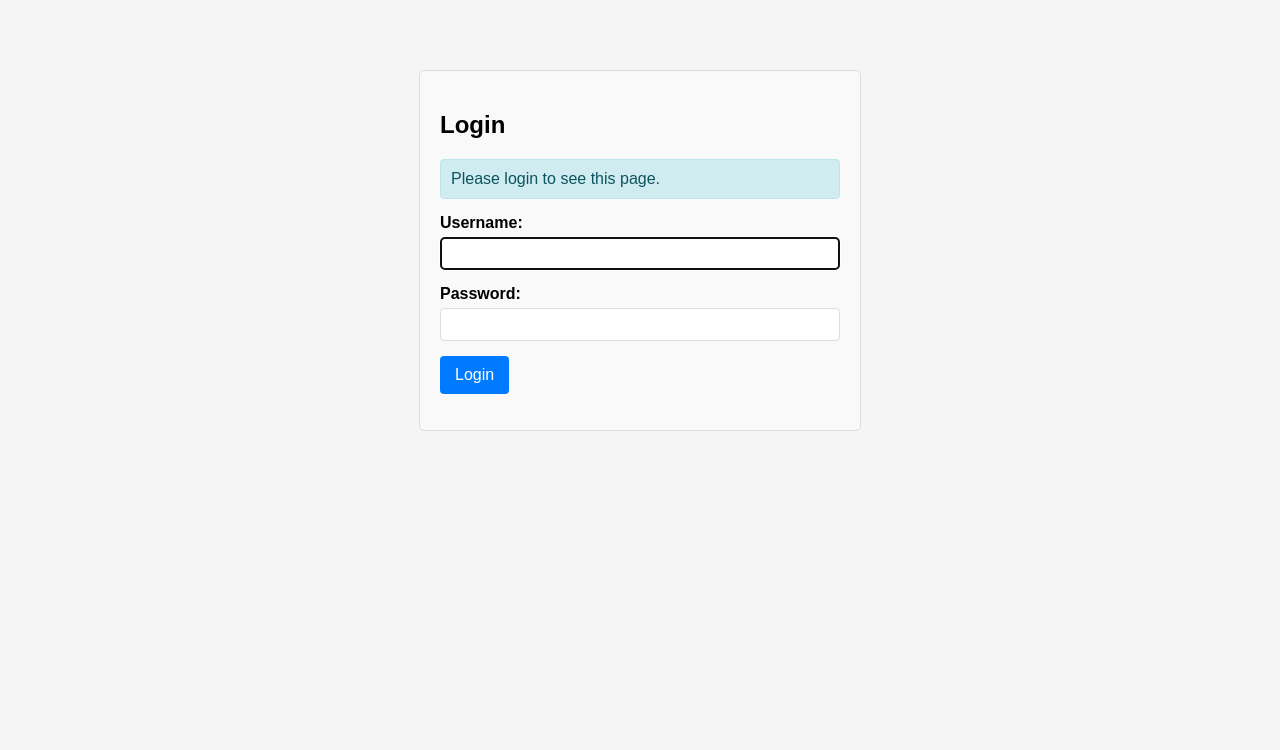
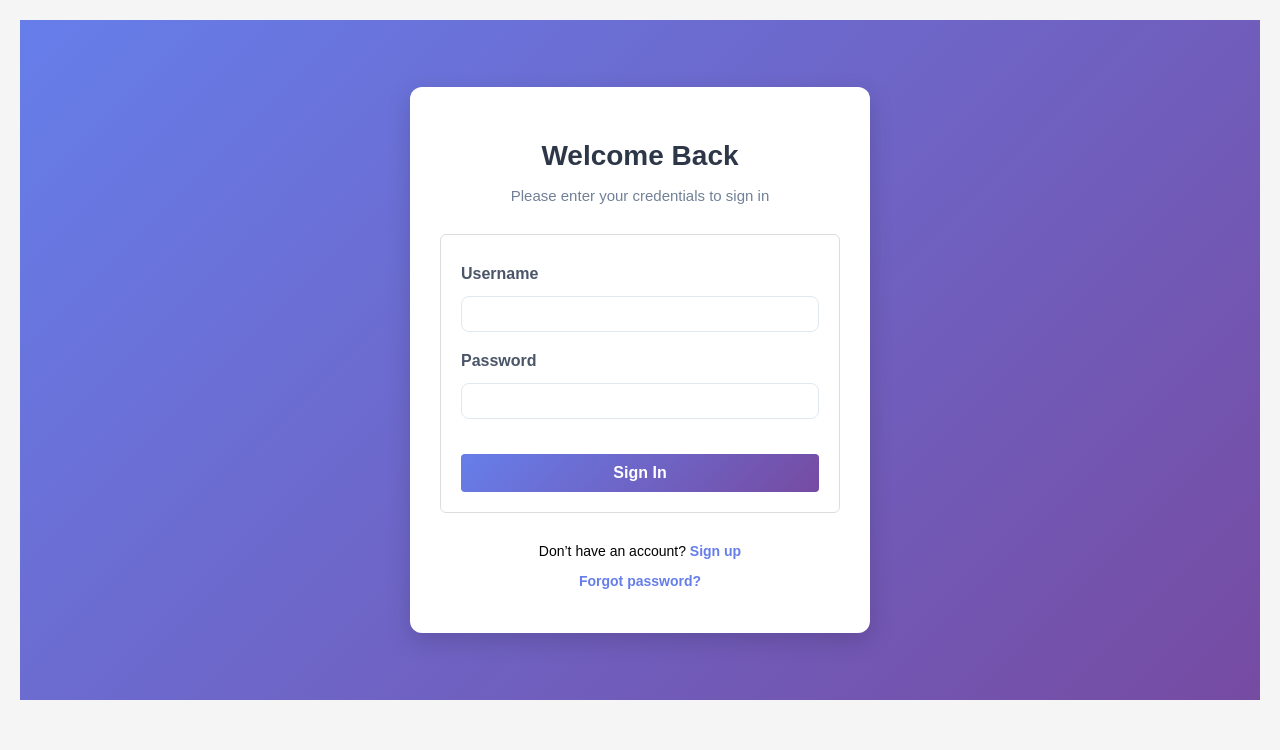
Before and after one commit to obaidullah72/chatapp-django-task, a Django app: page /login/?next=/chat/chat-list-page/ in a window 1280 px wide. Shown: the part 50-800 px from the top of the page. Run offline with Django 5.2, Linux system fonts and the light colour scheme.

Commit message:
fix login &logout issue

```diff
--- a/chatapp/settings.py
+++ b/chatapp/settings.py
@@ -91,6 +91,10 @@ LOGIN_URL = '/login/'
 LOGOUT_REDIRECT_URL = "home"
 LOGOUT_URL = "logout/"
 
+CSRF_TRUSTED_ORIGINS = [
+    "http://127.0.0.1:8000",
+    "http://localhost:8000",
+]
 
 
 # Database
--- a/chatapp/urls.py
+++ b/chatapp/urls.py
@@ -1,8 +1,7 @@
-# chatapp/urls.py
 from django.contrib import admin
 from django.urls import path, include
-from django.contrib.auth import views as auth_views
 from .views import home
+from users.views import CustomLoginView, CustomLogoutView
 
 urlpatterns = [
     path("", home, name="home"),
@@ -10,7 +9,7 @@ urlpatterns = [
     path("users/", include("users.urls")),
     path("chat/", include("chat.urls")),
 
-    # Update authentication URLs with correct template paths
-    path("login/", auth_views.LoginView.as_view(template_name="login.html"), name="login"),
-    path("logout/", auth_views.LogoutView.as_view(template_name="logout.html"), name="logout"),
+    # Custom Auth
+    path("login/", CustomLoginView.as_view(), name="login"),
+    path("logout/", CustomLogoutView.as_view(), name="logout"),
 ]
--- a/chatapp/views.py
+++ b/chatapp/views.py
@@ -1,6 +1,7 @@
+# chatapp/views.py
 from django.shortcuts import render
 from chat.models import Chat
 
 def home(request):
-    chats = Chat.objects.all()  # or filter by user if you want
+    chats = Chat.objects.all()  # or filter by request.user
     return render(request, "home.html", {"chats": chats})
--- a/templates/base.html
+++ b/templates/base.html
@@ -27,6 +27,50 @@
         .container {
             padding: 20px;
         }
+        .logout-btn {
+            background: none;
+            border: none;
+            color: white;
+            cursor: pointer;
+            font: inherit;
+        }
+        .logout-btn:hover {
+            text-decoration: underline;
+        }
+        .login-form {
+            max-width: 400px;
+            margin: 30px auto;
+            padding: 20px;
+            border: 1px solid #ddd;
+            border-radius: 6px;
+            background: #fff;
+        }
+        .login-form h2 {
+            margin-bottom: 15px;
+        }
+        .login-form label {
+            display: block;
+            margin-top: 10px;
+        }
+        .login-form input {
+            width: 100%;
+            padding: 8px;
+            margin-top: 5px;
+            box-sizing: border-box;
+        }
+        .login-form button {
+            margin-top: 15px;
+            padding: 10px;
+            width: 100%;
+            background-color: #343a40;
+            color: white;
+            border: none;
+            border-radius: 4px;
+            cursor: pointer;
+        }
+        .login-form button:hover {
+            background-color: #23272b;
+        }
     </style>
 </head>
 <body>
@@ -43,15 +87,37 @@
             <a href="{% url 'chat-list-page' %}">Chat</a>
         {% endif %}
 
-        <a href="{% url 'logout' %}">Logout ({{ user.username }})</a>
+        <!-- Logout form -->
+        <form action="{% url 'logout' %}" method="post" style="display:inline;">
+            {% csrf_token %}
+            <button type="submit" class="logout-btn">
+                Logout ({{ user.username }})
+            </button>
+        </form>
     {% else %}
         <a href="{% url 'login' %}">Login</a>
     {% endif %}
 </nav>
 
-    <div class="container">
-        {% block content %}
-        {% endblock %}
-    </div>
+<div class="container">
+    {% block content %}
+        {% if not user.is_authenticated %}
+            <div class="login-form">
+                <h2>Login</h2>
+                {% if error %}
+                    <p style="color:red;">{{ error }}</p>
+                {% endif %}
+                <form method="post" action="{% url 'login' %}">
+                    {% csrf_token %}
+                    <label>Username</label>
+                    <input type="text" name="username" required>
+                    <label>Password</label>
+                    <input type="password" name="password" required>
+                    <button type="submit">Login</button>
+                </form>
+            </div>
+        {% endif %}
+    {% endblock %}
+</div>
 </body>
 </html>
--- a/templates/login.html
+++ b/templates/login.html
@@ -1,122 +1,163 @@
 {% extends "base.html" %}
+{% block title %}Login{% endblock %}
 {% block content %}
-<div class="login-container">
-    <h2>Login</h2>
+<div class="login-wrapper">
+    <div class="login-card">
+        <h2 class="login-title">Welcome Back</h2>
+        <p class="login-subtitle">Please enter your credentials to sign in</p>
 
         {% if form.errors %}
         <div class="alert alert-error">
-        Your username and password didn't match. Please try again.
+            <strong>Login failed:</strong> Username and password didn’t match.
         </div>
         {% endif %}
 
         {% if next %}
             {% if user.is_authenticated %}
             <div class="alert alert-info">
-            Your account doesn't have access to this page. To proceed,
-            please login with an account that has access.
+                Your account doesn’t have access to this page.
             </div>
             {% else %}
             <div class="alert alert-info">
-            Please login to see this page.
+                Please login to continue.
             </div>
             {% endif %}
         {% endif %}
 
-    <form method="post" action="{% url 'login' %}">
+        <form method="post" action="{% url 'login' %}" class="login-form">
             {% csrf_token %}
 
             <div class="form-group">
-            <label for="id_username">Username:</label>
-            {{ form.username }}
+                <label for="id_username">Username</label>
+                <input type="text" name="username" id="id_username" class="form-input" required>
             </div>
 
             <div class="form-group">
-            <label for="id_password">Password:</label>
-            {{ form.password }}
+                <label for="id_password">Password</label>
+                <input type="password" name="password" id="id_password" class="form-input" required>
             </div>
 
-        <button type="submit" class="btn btn-primary">Login</button>
+            <button type="submit" class="btn btn-primary">Sign In</button>
             <input type="hidden" name="next" value="{{ next }}">
         </form>
 
-    <p class="login-links">
-    </p>
+        <div class="login-footer">
+            <p>Don’t have an account? <a href="#">Sign up</a></p>
+            <p><a href="#">Forgot password?</a></p>
+        </div>
+    </div>
 </div>
 
 <style>
-.login-container {
+.login-wrapper {
+    min-height: 80vh;
+    display: flex;
+    align-items: center;
+    justify-content: center;
+    background: linear-gradient(135deg, #667eea, #764ba2);
+    padding: 20px;
+}
+
+.login-card {
+    background: #fff;
+    border-radius: 12px;
+    box-shadow: 0 8px 25px rgba(0,0,0,0.15);
+    padding: 30px;
+    width: 100%;
     max-width: 400px;
-    margin: 50px auto;
-    padding: 20px;
-    border: 1px solid #ddd;
-    border-radius: 5px;
-    background-color: #f9f9f9;
+    text-align: center;
+}
+
+.login-title {
+    margin-bottom: 10px;
+    font-size: 28px;
+    font-weight: 700;
+    color: #2d3748;
+}
+
+.login-subtitle {
+    margin-bottom: 25px;
+    font-size: 15px;
+    color: #718096;
 }
 
 .form-group {
-    margin-bottom: 15px;
+    text-align: left;
+    margin-bottom: 20px;
 }
 
 .form-group label {
+    font-weight: 600;
+    color: #4a5568;
+    margin-bottom: 8px;
     display: block;
-    margin-bottom: 5px;
-    font-weight: bold;
 }
 
-.form-group input {
+.form-input {
     width: 100%;
-    padding: 8px;
-    border: 1px solid #ddd;
-    border-radius: 4px;
-    box-sizing: border-box;
+    padding: 12px;
+    border: 1px solid #e2e8f0;
+    border-radius: 8px;
+    font-size: 16px;
+    transition: border-color 0.3s ease, box-shadow 0.3s ease;
 }
 
-.btn {
-    padding: 10px 15px;
-    border: none;
-    border-radius: 4px;
-    cursor: pointer;
-    font-size: 16px;
+.form-input:focus {
+    outline: none;
+    border-color: #667eea;
+    box-shadow: 0 0 0 3px rgba(102,126,234,0.3);
 }
 
 .btn-primary {
-    background-color: #007bff;
-    color: white;
+    width: 100%;
+    padding: 12px;
+    background: linear-gradient(135deg, #667eea, #764ba2);
+    color: #fff;
+    font-size: 16px;
+    font-weight: 600;
+    border: none;
+    border-radius: 8px;
+    cursor: pointer;
+    transition: transform 0.2s ease, box-shadow 0.2s ease;
 }
 
 .btn-primary:hover {
-    background-color: #0056b3;
+    transform: translateY(-2px);
+    box-shadow: 0 6px 15px rgba(102,126,234,0.4);
 }
 
 .alert {
-    padding: 10px;
-    margin-bottom: 15px;
-    border-radius: 4px;
+    padding: 12px;
+    border-radius: 8px;
+    margin-bottom: 20px;
+    font-size: 14px;
+    text-align: left;
 }
 
 .alert-error {
-    background-color: #f8d7da;
-    color: #721c24;
+    background: #fed7d7;
+    color: #c53030;
     border: 1px solid #f5c6cb;
 }
 
 .alert-info {
-    background-color: #d1ecf1;
-    color: #0c5460;
-    border: 1px solid #bee5eb;
+    background: #bee3f8;
+    color: #2c5282;
+    border: 1px solid #90cdf4;
 }
 
-.login-links {
-    margin-top: 15px;
-    text-align: center;
+.login-footer {
+    margin-top: 20px;
+    font-size: 14px;
 }
 
-.login-links a {
-    color: #007bff;
+.login-footer a {
+    color: #667eea;
+    font-weight: 600;
     text-decoration: none;
 }
 
-.login-links a:hover {
+.login-footer a:hover {
     text-decoration: underline;
 }
 </style>
--- a/users/urls.py
+++ b/users/urls.py
@@ -1,13 +1,8 @@
+# users/urls.py
 from django.urls import path
-from rest_framework_simplejwt.views import TokenObtainPairView, TokenRefreshView
-from .views import ProfileView, profile_page
+from . import views
 
 urlpatterns = [
-    # APIs
-    path("token/", TokenObtainPairView.as_view(), name="token_obtain_pair"),
-    path("token/refresh/", TokenRefreshView.as_view(), name="token_refresh"),
-    path("profile/", ProfileView.as_view(), name="profile"),
-
-    # Frontend page
-    path("profile-page/", profile_page, name="profile-page"),
+    path("profile/", views.profile_page, name="profile"),
+    # add more (signup, settings, etc.) later
 ]
--- a/users/views.py
+++ b/users/views.py
@@ -1,8 +1,11 @@
+from django.shortcuts import render, redirect
+from django.contrib.auth import authenticate, login, logout
+from django.contrib.auth.decorators import login_required
+from django.views import View
 from rest_framework import generics, permissions
 from .models import CustomUser
 from .serializers import UserSerializer
-from django.shortcuts import render
-from django.contrib.auth.decorators import login_required
+
 
 class ProfileView(generics.RetrieveUpdateAPIView):
     queryset = CustomUser.objects.all()
@@ -12,7 +15,31 @@ class ProfileView(generics.RetrieveUpdateAPIView):
     def get_object(self):
         return self.request.user
 
-# 👇 frontend profile page (HTML)
+
 @login_required
 def profile_page(request):
     return render(request, "users/profile.html", {"user": request.user})
+
+
+# ✅ Custom Login
+class CustomLoginView(View):
+    def get(self, request):
+        return render(request, "login.html")
+
+    def post(self, request):
+        username = request.POST.get("username")
+        password = request.POST.get("password")
+
+        user = authenticate(request, username=username, password=password)
+        if user is not None:
+            login(request, user)
+            return redirect("home")
+        else:
+            return render(request, "login.html", {"error": "Invalid username or password"})
+
+
+# ✅ Custom Logout
+class CustomLogoutView(View):
+    def post(self, request):
+        logout(request)
+        return redirect("home")
```
Lines whose indentation alone changed are shown as unchanged.
